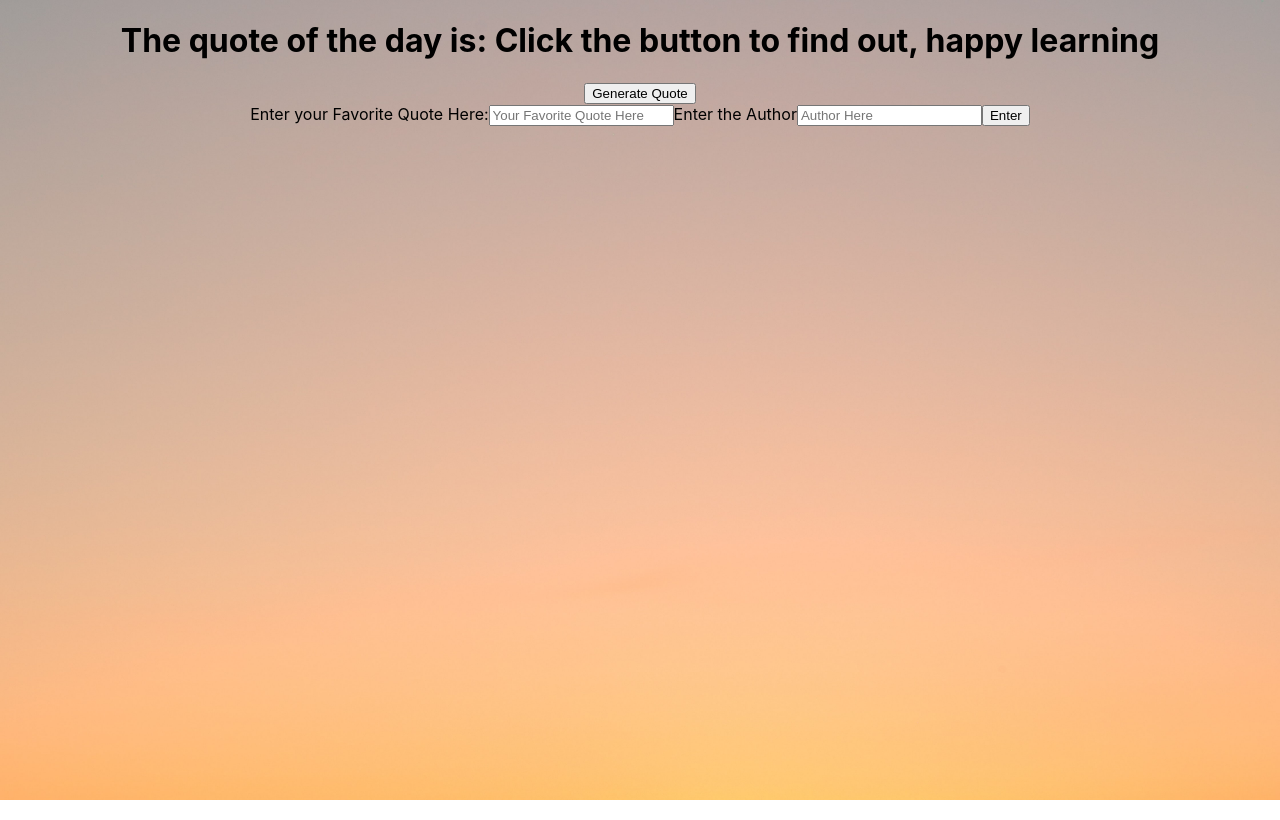
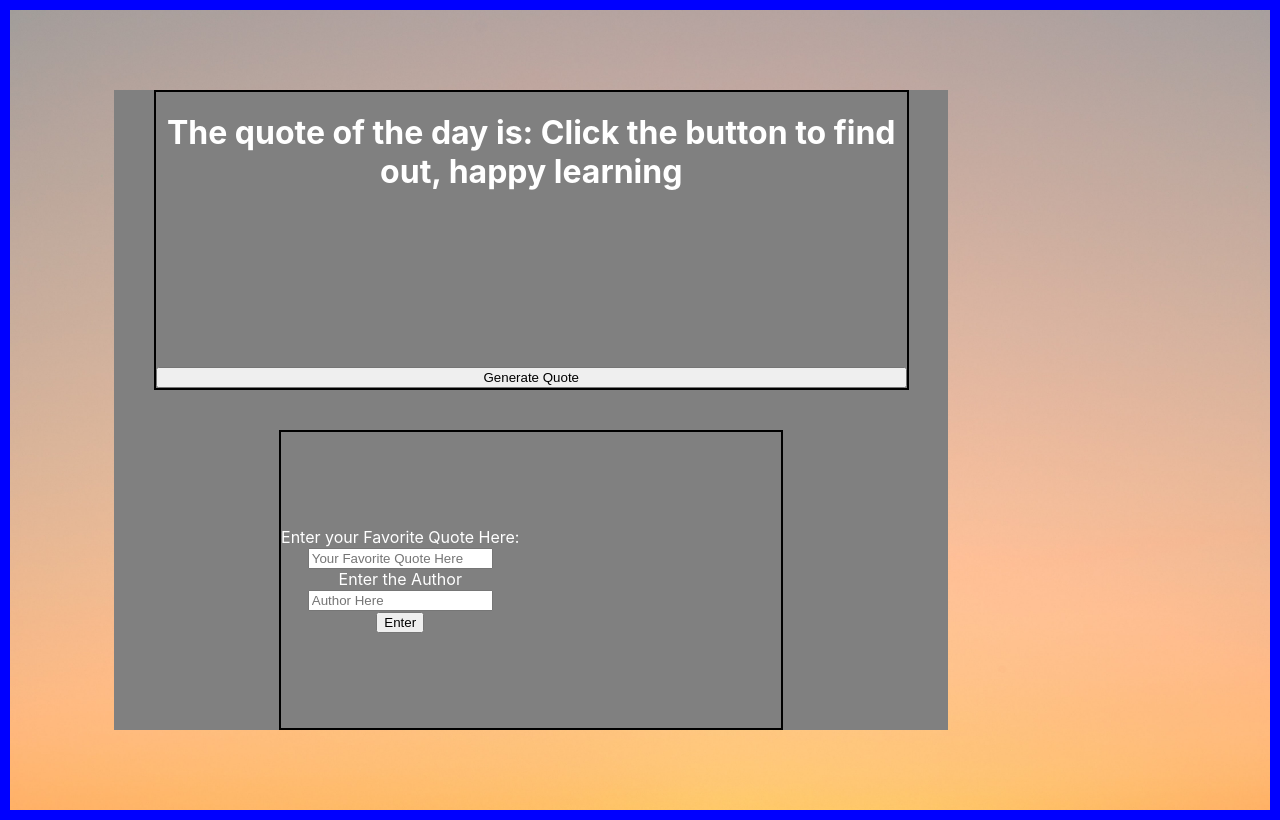
Before and after one commit to luisbryandr/quote-of-the-day, a React (Create React App) app: page / in a window 1280 px wide. Built offline with nearby package versions, Linux system fonts and the light colour scheme.

Commit message:
added styled components, centered maindiv, align header and form divs centered, wip styling form

```diff
--- a/public/index.html
+++ b/public/index.html
@@ -2,7 +2,7 @@
 <html lang="en">
   <head>
     <meta charset="utf-8" />
-    <link rel="icon" href="%PUBLIC_URL%/favicon.ico" />
+    <link rel="icon" href="%PUBLIC_URL%/faviconStoic.jpg" />
     <meta name="viewport" content="width=device-width, initial-scale=1" />
     <meta name="theme-color" content="#000000" />
     <meta
--- a/src/App.css
+++ b/src/App.css
@@ -15,7 +15,7 @@
 
 .App-header {
   background-color: #282c34;
-  background-image: url(./assets/sunsetBG.jpg);
+
   min-height: 100vh;
   display: flex;
   flex-direction: column;
--- a/src/App.js
+++ b/src/App.js
@@ -1,6 +1,7 @@
 import "./App.css"
 import { useState } from "react"
 import quotes from "./assets/dummyData"
+import styled from "styled-components"
 
 function App() {
   const [entry, setEntry] = useState(
@@ -13,25 +14,59 @@ function App() {
     setEntry(`"${quotes[newQuote].quote}" -${quotes[newQuote].author} `)
   }
   return (
-    <div className="App">
-      {}
+    <MainDiv className="App">
+      <Header>
         <h1>{entry}</h1>
         <button onClick={generateQuote}>Generate Quote</button>
-
+      </Header>
+      <StyledForm>
         <form>
-        <label for="name">Enter your Favorite Quote Here:</label>
+          <label>Enter your Favorite Quote Here:</label>
+          <br></br>
           <input
             type="text"
             placeholder="Your Favorite Quote Here"
-          value=""
             name="quote"
           />
-        <label for="author">Enter the Author</label>
-        <input type="text" placeholder="Author Here" value="" name="author" />
+          <br></br>
+          <label>Enter the Author</label>
+          <br></br>
+          <input type="text" placeholder="Author Here" name="author" />
+          <br></br>
           <button>Enter</button>
         </form>
-    </div>
+      </StyledForm>
+    </MainDiv>
   )
 }
 
 export default App
+
+const StyledForm = styled.div`
+  display: flex;
+  align-items: center;
+
+  margin-top: 40px;
+  border: black solid 2px;
+  width: 60%;
+  height: 40vh;
+`
+const MainDiv = styled.div`
+  display: flex;
+
+  align-items: center;
+  flex-direction: column;
+  background-color: grey;
+  color: white;
+  margin: auto;
+  width: 80%;
+  height: 80vh;
+`
+const Header = styled.div`
+  display: flex;
+  flex-flow: column wrap;
+  justify-content: space-between;
+  border: black solid 2px;
+  width: 90%;
+  height: 40vh;
+`
--- a/src/index.css
+++ b/src/index.css
@@ -1,4 +1,7 @@
 body {
+  display: flex;
+  align-items: center;
+
   margin: 0;
   font-family: -apple-system, BlinkMacSystemFont, "Segoe UI", "Roboto", "Oxygen",
     "Ubuntu", "Cantarell", "Fira Sans", "Droid Sans", "Helvetica Neue",
@@ -7,6 +10,8 @@ body {
   -moz-osx-font-smoothing: grayscale;
   background-image: url(./assets/sunsetBG.jpg);
   background-size: cover;
+  height: 100vh;
+  border: 10px blue solid;
 }
 
 code {
```
Also changed, not shown: public/faviconStoic.jpg (added). Lines whose indentation alone changed are shown as unchanged.
